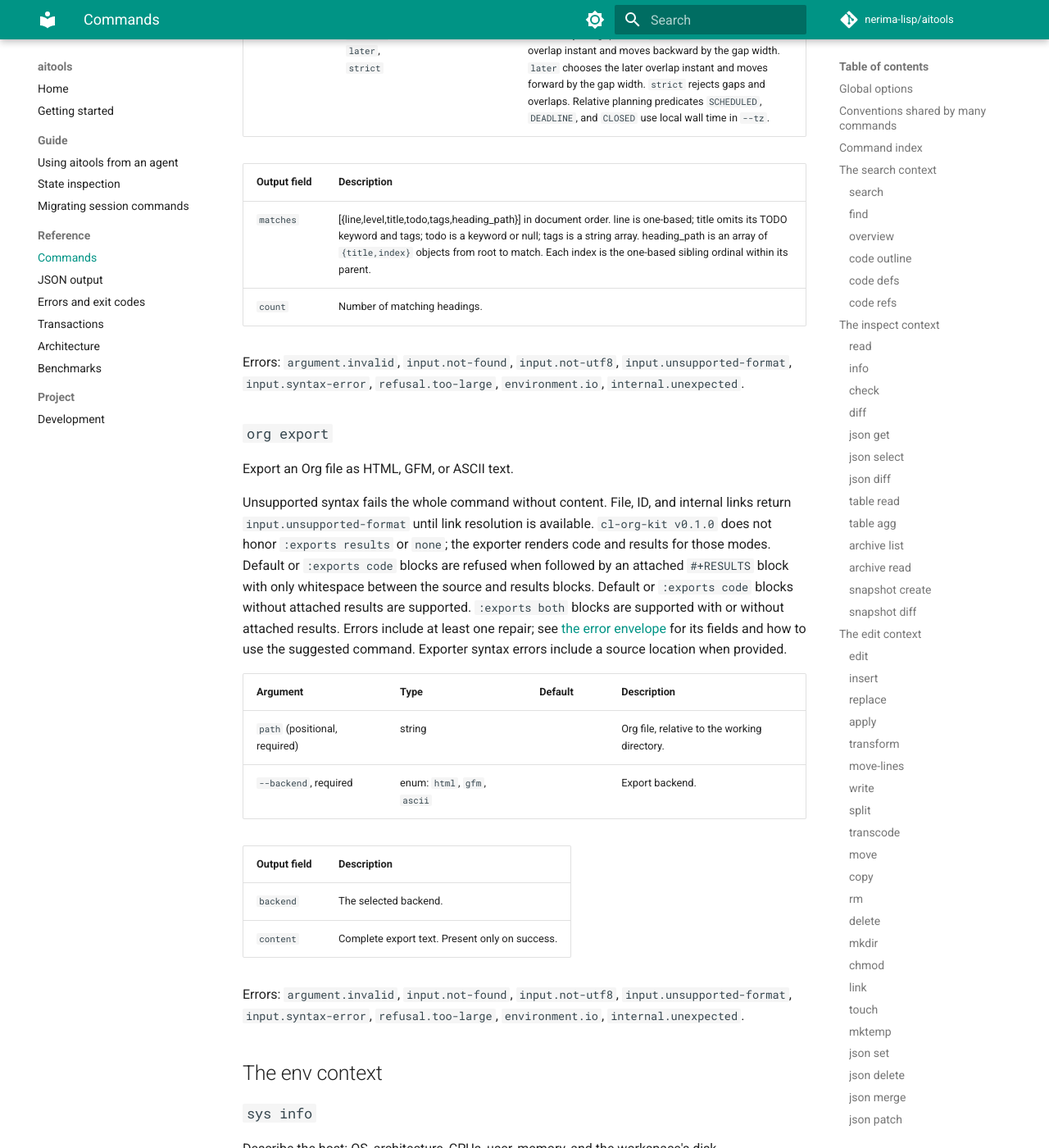
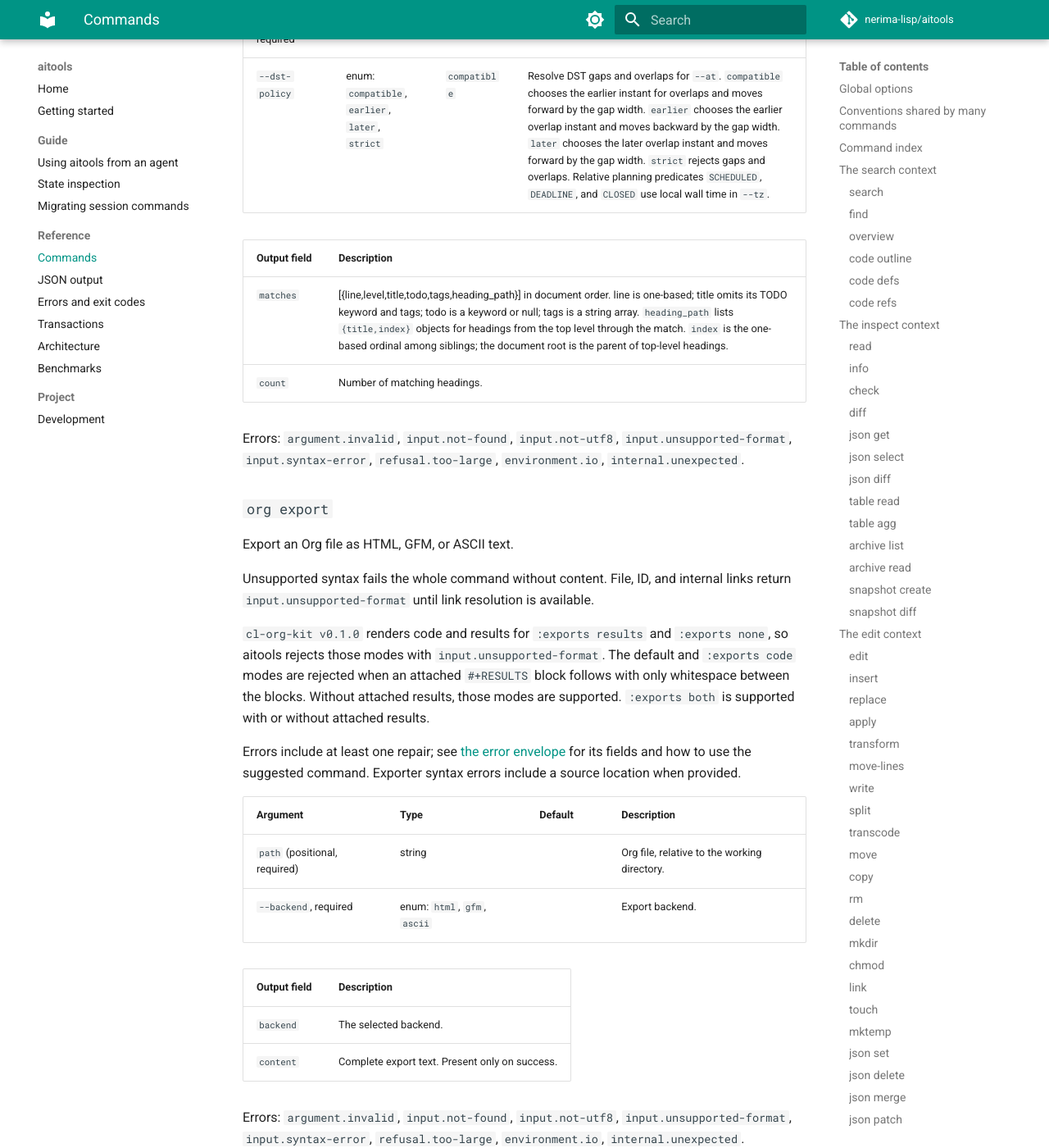
Before and after one commit to nerima-lisp/aitools, an MkDocs documentation site: the page built from docs/src/reference/commands.md, in a window 1280 px wide and 1400 px high, scrolled down 82535 px. Shown: the whole window at 82% size. Built offline with MkDocs 1.6.1 and Material for MkDocs 9.7.7, drawn with Linux system fonts in a browser that asks for light colours; comment, search, counter and statistics services are not loaded; some of the changed text lies outside the part shown.

Commit message:
docs(org): clarify read command contracts

```diff
--- a/docs/src/reference/commands.md
+++ b/docs/src/reference/commands.md
@@ -1921,6 +1921,8 @@ Errors: `argument.invalid`, `selection.no-match`, `selection.ambiguous`, `input.
 
 List Org headings and named or unnamed source and example blocks.
 
+Org envelopes use full dotted dispatch names in `command`, such as `org.outline`, `org.query`, and `org.export`. Schema repairs keep the runnable CLI form, such as `aitools schema org outline`.
+
 Syntax diagnostics appear in `error.diagnostics` when available. Source positions use one-based `line` and `col` fields. Errors include at least one repair; see [the error envelope](errors.md#the-error-envelope) for repair fields and how to use the suggested command. Failed parses return no entries.
 
 | Argument | Type | Default | Description |
@@ -1952,7 +1954,7 @@ Match syntax errors appear in `error.diagnostics`. Source positions use one-base
 
 | Output field | Description |
 |---|---|
-| `matches` | [{line,level,title,todo,tags,heading_path}] in document order. line is one-based; title omits its TODO keyword and tags; todo is a keyword or null; tags is a string array. heading_path is an array of `{title,index}` objects from root to match. Each index is the one-based sibling ordinal within its parent. |
+| `matches` | [{line,level,title,todo,tags,heading_path}] in document order. line is one-based; title omits its TODO keyword and tags; todo is a keyword or null; tags is a string array. `heading_path` lists `{title,index}` objects for headings from the top level through the match. `index` is the one-based ordinal among siblings; the document root is the parent of top-level headings. |
 | `count` | Number of matching headings. |
 
 Errors: `argument.invalid`, `input.not-found`, `input.not-utf8`, `input.unsupported-format`, `input.syntax-error`, `refusal.too-large`, `environment.io`, `internal.unexpected`.
@@ -1961,7 +1963,11 @@ Errors: `argument.invalid`, `input.not-found`, `input.not-utf8`, `input.unsuppor
 
 Export an Org file as HTML, GFM, or ASCII text.
 
-Unsupported syntax fails the whole command without content. File, ID, and internal links return `input.unsupported-format` until link resolution is available. `cl-org-kit v0.1.0` does not honor `:exports results` or `none`; the exporter renders code and results for those modes. Default or `:exports code` blocks are refused when followed by an attached `#+RESULTS` block with only whitespace between the source and results blocks. Default or `:exports code` blocks without attached results are supported. `:exports both` blocks are supported with or without attached results. Errors include at least one repair; see [the error envelope](errors.md#the-error-envelope) for its fields and how to use the suggested command. Exporter syntax errors include a source location when provided.
+Unsupported syntax fails the whole command without content. File, ID, and internal links return `input.unsupported-format` until link resolution is available.
+
+`cl-org-kit v0.1.0` renders code and results for `:exports results` and `:exports none`, so aitools rejects those modes with `input.unsupported-format`. The default and `:exports code` modes are rejected when an attached `#+RESULTS` block follows with only whitespace between the blocks. Without attached results, those modes are supported. `:exports both` is supported with or without attached results.
+
+Errors include at least one repair; see [the error envelope](errors.md#the-error-envelope) for its fields and how to use the suggested command. Exporter syntax errors include a source location when provided.
 
 | Argument | Type | Default | Description |
 |---|---|---|---|
```
Also changed, not shown: docs/src/reference/json-schema.md (+1 -1 lines).
